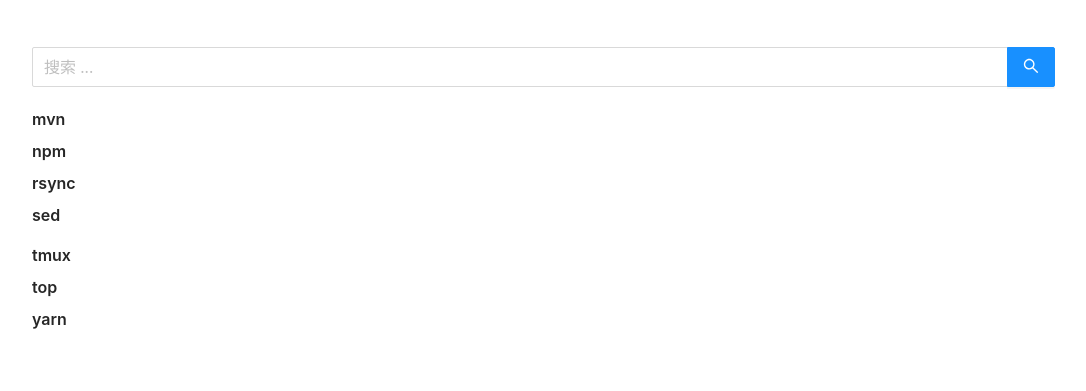
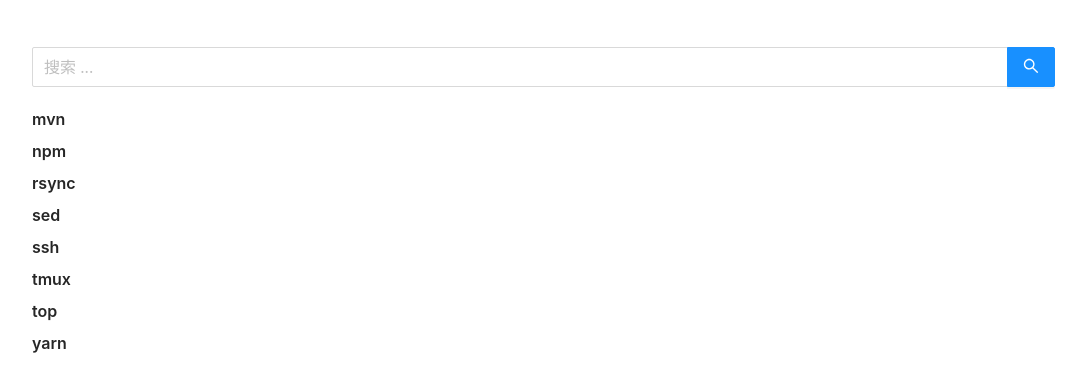
Before and after one commit to lawrenceching/cheatsheets, a Gatsby site: page / in a window 1280 px wide. Shown: the part 161-552 px from the top of the page, without its empty margins (96-1182 px from the left). Built offline with nearby package versions, Linux system fonts and the light colour scheme; Gatsby itself is replaced by a stand-in of ours; some packages are replaced by stand-ins of ours.

Commit message:
Fixed missing description field

```diff
--- a/cheatsheets/mvn.md
+++ b/cheatsheets/mvn.md
@@ -1,3 +1,4 @@
 ---
 title: mvn
+description:
 ---
--- a/cheatsheets/rsync.md
+++ b/cheatsheets/rsync.md
@@ -1,5 +1,6 @@
 ---
 title: rsync
+description:
 ---
 
 ### 基础命令
--- a/cheatsheets/sed.md
+++ b/cheatsheets/sed.md
@@ -1,3 +1,4 @@
 ---
 title: sed
+description:
 ---
--- a/cheatsheets/ssh.md
+++ b/cheatsheets/ssh.md
@@ -0,0 +1,4 @@
+---
+title: ssh
+description:
+---
--- a/cheatsheets/tmux.md
+++ b/cheatsheets/tmux.md
@@ -1,5 +1,6 @@
 ---
 title: tmux
+description:
 ---
 
 
--- a/cheatsheets/top.md
+++ b/cheatsheets/top.md
@@ -1,3 +1,4 @@
 ---
 title: top
+description:
 ---
--- a/src/pages/index.js
+++ b/src/pages/index.js
@@ -93,7 +93,7 @@
                         }}
                   >
                     <Title
-                        level={5}>{option.title}{option.description ? ` - ${option.description}` : ''}</Title></Link>
+                        level={5}>{option.title}</Title></Link>
                 </Col>
               })
             }
```
